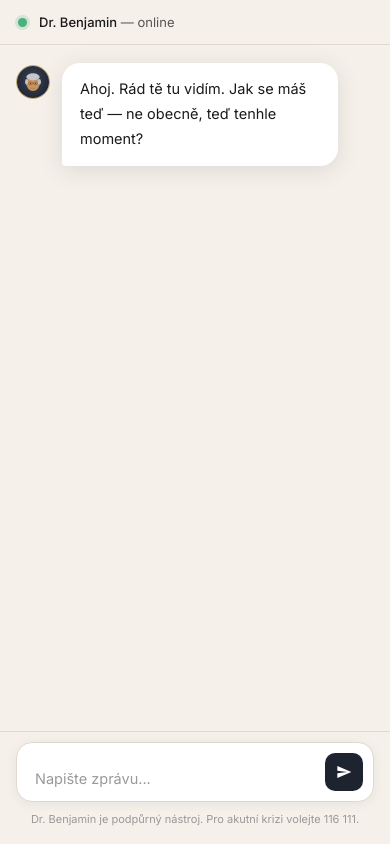
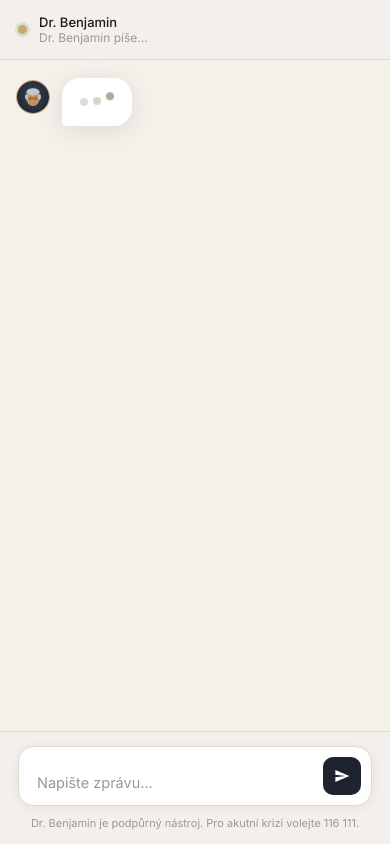
Before and after one commit to MilanZocher/DR-BENJAMIN, a website: page index.html in a window 390 px wide. Drawn offline with Linux system fonts and the light colour scheme; no server answers; a web font is replaced by a local one.

Commit message:
Add files via upload

```diff
--- a/index.html
+++ b/index.html
@@ -9,27 +9,16 @@
   <style>
     *, *::before, *::after { box-sizing: border-box; margin: 0; padding: 0; }
     :root {
-      --sidebar-bg: #1e2330;
-      --chat-bg: #f5f0ea;
-      --accent: #c9a96e;
-      --user-msg: #1c4a6e;
-      --dr-msg: #ffffff;
-      --text-dark: #1a1a1a;
-      --text-mid: #555;
-      --text-light: #999;
-      --border: #e0d8ce;
-      --shadow: 0 4px 24px rgba(0,0,0,0.10);
-      --radius: 18px;
+      --sidebar-bg: #1e2330; --chat-bg: #f5f0ea; --accent: #c9a96e;
+      --user-msg: #1c4a6e; --dr-msg: #ffffff;
+      --text-dark: #1a1a1a; --text-mid: #555; --text-light: #999;
+      --border: #e0d8ce; --shadow: 0 4px 24px rgba(0,0,0,0.10); --radius: 18px;
     }
     html, body { height: 100%; font-family: 'Inter', sans-serif; background: var(--chat-bg); color: var(--text-dark); }
     .app { display: flex; height: 100vh; overflow: hidden; }
 
     /* SIDEBAR */
-    .sidebar {
-      width: 290px; min-width: 250px; background: var(--sidebar-bg);
-      display: flex; flex-direction: column; align-items: center;
-      padding: 40px 24px 32px;
-    }
+    .sidebar { width: 290px; min-width: 250px; background: var(--sidebar-bg); display: flex; flex-direction: column; align-items: center; padding: 40px 24px 32px; }
     .sidebar-logo { font-family: 'Playfair Display', serif; font-size: 11px; letter-spacing: 3px; text-transform: uppercase; color: var(--accent); margin-bottom: 36px; opacity: 0.85; }
     .portrait-wrap { width: 155px; height: 155px; border-radius: 50%; overflow: hidden; border: 3px solid var(--accent); box-shadow: 0 0 0 6px rgba(201,169,110,0.15); margin-bottom: 22px; background: #2c3545; flex-shrink: 0; }
     .portrait-wrap svg { width: 100%; height: 100%; }
@@ -43,10 +32,11 @@
 
     /* CHAT */
     .chat-area { flex: 1; display: flex; flex-direction: column; min-width: 0; }
-    .chat-header { padding: 18px 32px; border-bottom: 1px solid var(--border); background: rgba(245,240,234,0.95); backdrop-filter: blur(8px); display: flex; align-items: center; gap: 12px; }
-    .chat-header-dot { width: 9px; height: 9px; border-radius: 50%; background: #4caf7d; box-shadow: 0 0 0 3px rgba(76,175,125,0.2); }
+    .chat-header { padding: 18px 32px; border-bottom: 1px solid var(--border); background: rgba(245,240,234,0.95); display: flex; align-items: center; gap: 12px; }
+    .chat-header-dot { width: 9px; height: 9px; border-radius: 50%; background: #4caf7d; box-shadow: 0 0 0 3px rgba(76,175,125,0.2); transition: background 0.4s; }
     .chat-header-text { font-size: 13px; color: var(--text-mid); }
     .chat-header-text strong { color: var(--text-dark); font-weight: 500; }
+    .chat-header-status { font-size: 12px; color: var(--text-light); transition: opacity 0.3s; }
 
     .chat-messages { flex: 1; overflow-y: auto; padding: 32px 32px 16px; display: flex; flex-direction: column; gap: 20px; scroll-behavior: smooth; }
     .chat-messages::-webkit-scrollbar { width: 4px; }
@@ -59,20 +49,58 @@
 
     .msg-avatar { width: 34px; height: 34px; border-radius: 50%; overflow: hidden; flex-shrink: 0; margin-top: 2px; }
     .msg-avatar.dr-avatar { border: 1.5px solid var(--accent); }
-    .msg-avatar.user-avatar { background: var(--user-msg); display: flex; align-items: center; justify-content: center; color: white; font-size: 14px; font-weight: 500; }
+    .msg-avatar.user-avatar { background: var(--user-msg); display: flex; align-items: center; justify-content: center; color: white; font-size: 13px; font-weight: 500; }
 
     .msg-bubble { padding: 14px 18px; border-radius: var(--radius); font-size: 14.5px; line-height: 1.72; box-shadow: var(--shadow); }
     .msg.dr .msg-bubble { background: var(--dr-msg); color: var(--text-dark); border-bottom-left-radius: 4px; }
     .msg.user .msg-bubble { background: var(--user-msg); color: #fff; border-bottom-right-radius: 4px; }
 
+    /* WHATSAPP-STYLE TYPING INDICATOR */
     .typing { display: flex; gap: 12px; align-self: flex-start; animation: fadeIn 0.3s ease; }
-    .typing-dots { background: var(--dr-msg); padding: 14px 18px; border-radius: var(--radius); border-bottom-left-radius: 4px; box-shadow: var(--shadow); display: flex; gap: 5px; align-items: center; }
-    .typing-dots span { width: 7px; height: 7px; border-radius: 50%; background: var(--accent); animation: bounce 1.2s infinite; }
-    .typing-dots span:nth-child(2) { animation-delay: 0.2s; }
-    .typing-dots span:nth-child(3) { animation-delay: 0.4s; }
-    @keyframes bounce { 0%,60%,100% { transform: translateY(0); opacity: 0.4; } 30% { transform: translateY(-6px); opacity: 1; } }
+    .typing-bubble {
+      background: var(--dr-msg);
+      padding: 14px 18px;
+      border-radius: var(--radius);
+      border-bottom-left-radius: 4px;
+      box-shadow: var(--shadow);
+      display: flex;
+      gap: 5px;
+      align-items: center;
+      min-height: 48px;
+    }
+    .typing-bubble span {
+      display: block;
+      width: 8px;
+      height: 8px;
+      border-radius: 50%;
+      background: #b0a898;
+      animation: waDot 1.4s ease-in-out infinite;
+    }
+    .typing-bubble span:nth-child(1) { animation-delay: 0s; }
+    .typing-bubble span:nth-child(2) { animation-delay: 0.2s; }
+    .typing-bubble span:nth-child(3) { animation-delay: 0.4s; }
 
-    .chat-input-wrap { padding: 14px 32px 22px; background: rgba(245,240,234,0.95); backdrop-filter: blur(8px); border-top: 1px solid var(--border); }
+    @keyframes waDot {
+      0%   { transform: translateY(0);   opacity: 0.4; }
+      25%  { transform: translateY(-6px); opacity: 1;   }
+      50%  { transform: translateY(0);   opacity: 0.4; }
+      100% { transform: translateY(0);   opacity: 0.4; }
+    }
+
+    /* Cursor blink in typewriter */
+    .typing-cursor {
+      display: inline-block;
+      width: 2px;
+      height: 1em;
+      background: var(--accent);
+      margin-left: 1px;
+      vertical-align: text-bottom;
+      animation: blink 0.7s step-end infinite;
+    }
+    @keyframes blink { 0%,100% { opacity: 1; } 50% { opacity: 0; } }
+
+    /* INPUT */
+    .chat-input-wrap { padding: 14px 32px 22px; background: rgba(245,240,234,0.95); border-top: 1px solid var(--border); }
     .chat-input-inner { display: flex; gap: 12px; align-items: flex-end; background: #fff; border: 1.5px solid var(--border); border-radius: 16px; padding: 10px 10px 10px 18px; box-shadow: 0 2px 12px rgba(0,0,0,0.06); transition: border-color 0.2s; }
     .chat-input-inner:focus-within { border-color: var(--accent); }
     .chat-input { flex: 1; border: none; outline: none; resize: none; font-family: 'Inter', sans-serif; font-size: 14.5px; line-height: 1.6; color: var(--text-dark); background: transparent; max-height: 140px; min-height: 24px; }
@@ -85,9 +113,8 @@
 
     @media (max-width: 680px) {
       .sidebar { display: none; }
-      .chat-header { padding: 14px 18px; }
+      .chat-header, .chat-input-wrap { padding: 14px 18px; }
       .chat-messages { padding: 18px 16px 12px; }
-      .chat-input-wrap { padding: 10px 16px 18px; }
       .msg { max-width: 90%; }
     }
   </style>
@@ -110,11 +137,8 @@
         <ellipse cx="115" cy="115" rx="15" ry="20" fill="#bf8a55" opacity="0.3"/>
         <path d="M58,80 Q65,55 80,52 Q100,48 120,52 Q135,55 142,80" fill="#c5c5cc"/>
         <ellipse cx="100" cy="68" rx="42" ry="22" fill="#b8b8c0"/>
-        <path d="M62,78 Q68,58 82,54" stroke="#a8a8b5" stroke-width="1.5" fill="none" opacity="0.6"/>
-        <path d="M138,78 Q132,58 118,54" stroke="#a8a8b5" stroke-width="1.5" fill="none" opacity="0.6"/>
         <ellipse cx="60" cy="100" rx="10" ry="18" fill="#c0c0c8"/>
         <ellipse cx="140" cy="100" rx="10" ry="18" fill="#c0c0c8"/>
-        <path d="M82,88 Q100,85 115,88" stroke="#b07840" stroke-width="0.8" fill="none" opacity="0.3"/>
         <path d="M74,98 Q83,94 92,97" stroke="#909098" stroke-width="2.5" stroke-linecap="round" fill="none"/>
         <path d="M108,97 Q117,94 126,98" stroke="#909098" stroke-width="2.5" stroke-linecap="round" fill="none"/>
         <rect x="72" y="101" width="24" height="16" rx="7" fill="none" stroke="#4a3c28" stroke-width="1.8"/>
@@ -144,15 +168,16 @@
       <span class="tag">BPD</span><span class="tag">ADHD</span><span class="tag">HSP</span>
       <span class="tag">Trauma</span><span class="tag">Jung</span><span class="tag">Rodina</span>
     </div>
-    <div class="sidebar-footer">
-      Podpůrný nástroj pro osobní rozvoj.<br>Není náhradou za klinickou péči.
-    </div>
+    <div class="sidebar-footer">Podpůrný nástroj pro osobní rozvoj.<br>Není náhradou za klinickou péči.</div>
   </aside>
 
   <main class="chat-area">
     <header class="chat-header">
-      <div class="chat-header-dot"></div>
-      <div class="chat-header-text"><strong>Dr. Benjamin</strong> — online</div>
+      <div class="chat-header-dot" id="statusDot"></div>
+      <div>
+        <div class="chat-header-text"><strong>Dr. Benjamin</strong></div>
+        <div class="chat-header-status" id="statusLabel">online</div>
+      </div>
     </header>
     <div class="chat-messages" id="chatMessages"></div>
     <div class="chat-input-wrap">
@@ -171,65 +196,113 @@
   let messages = [];
   let isLoading = false;
 
-  const DR_AVATAR = `<svg viewBox="0 0 200 220" xmlns="http://www.w3.org/2000/svg">
-    <radialGradient id="bg2" cx="50%" cy="40%" r="60%"><stop offset="0%" stop-color="#3a4558"/><stop offset="100%" stop-color="#1e2330"/></radialGradient>
-    <rect width="200" height="220" fill="url(#bg2)"/>
-    <ellipse cx="100" cy="108" rx="42" ry="48" fill="#c9935f"/>
-    <ellipse cx="100" cy="68" rx="42" ry="22" fill="#c5c5cc"/>
-    <ellipse cx="60" cy="100" rx="10" ry="18" fill="#c0c0c8"/>
-    <ellipse cx="140" cy="100" rx="10" ry="18" fill="#c0c0c8"/>
-    <rect x="72" y="101" width="24" height="16" rx="7" fill="none" stroke="#4a3c28" stroke-width="2"/>
-    <rect x="104" y="101" width="24" height="16" rx="7" fill="none" stroke="#4a3c28" stroke-width="2"/>
-    <line x1="96" y1="108" x2="104" y2="108" stroke="#4a3c28" stroke-width="2"/>
-    <ellipse cx="84" cy="109" rx="4" ry="3.5" fill="#5c3a1a"/>
-    <ellipse cx="116" cy="109" rx="4" ry="3.5" fill="#5c3a1a"/>
-    <path d="M87,140 Q100,148 113,140" stroke="#9a6040" stroke-width="2" stroke-linecap="round" fill="none"/>
-  </svg>`;
+  const DR_AVATAR = '<svg viewBox="0 0 200 220" xmlns="http://www.w3.org/2000/svg"><radialGradient id="ba" cx="50%" cy="40%" r="60%"><stop offset="0%" stop-color="#3a4558"/><stop offset="100%" stop-color="#1e2330"/></radialGradient><rect width="200" height="220" fill="url(#ba)"/><ellipse cx="100" cy="108" rx="42" ry="48" fill="#c9935f"/><ellipse cx="100" cy="68" rx="42" ry="22" fill="#c5c5cc"/><ellipse cx="60" cy="100" rx="10" ry="18" fill="#c0c0c8"/><ellipse cx="140" cy="100" rx="10" ry="18" fill="#c0c0c8"/><rect x="72" y="101" width="24" height="16" rx="7" fill="none" stroke="#4a3c28" stroke-width="2"/><rect x="104" y="101" width="24" height="16" rx="7" fill="none" stroke="#4a3c28" stroke-width="2"/><line x1="96" y1="108" x2="104" y2="108" stroke="#4a3c28" stroke-width="2"/><ellipse cx="84" cy="109" rx="4" ry="3.5" fill="#5c3a1a"/><ellipse cx="116" cy="109" rx="4" ry="3.5" fill="#5c3a1a"/><path d="M87,140 Q100,148 113,140" stroke="#9a6040" stroke-width="2" stroke-linecap="round" fill="none"/></svg>';
 
-  function addMessage(from, text, initials) {
+  function setStatus(label, color) {
+    document.getElementById('statusLabel').textContent = label;
+    document.getElementById('statusDot').style.background = color;
+  }
+
+  // Typewriter effect — píše znak po znaku
+  async function typeText(text, bubbleEl) {
+    const wrap = document.getElementById('chatMessages');
+    // Rychlost: cílíme na 2–5 sekund celkem podle délky
+    const total = text.length;
+    const duration = Math.min(Math.max(total * 28, 800), 5000);
+    const delay = duration / total;
+
+    const cursor = document.createElement('span');
+    cursor.className = 'typing-cursor';
+    bubbleEl.appendChild(cursor);
+
+    for (let i = 0; i < text.length; i++) {
+      cursor.insertAdjacentText('beforebegin', text[i]);
+      wrap.scrollTop = wrap.scrollHeight;
+      await new Promise(r => setTimeout(r, delay));
+    }
+    cursor.remove();
+  }
+
+  // Přidá bublinku Dr. Benjamina a vrátí element obsahu
+  function createDrBubble() {
     const wrap = document.getElementById('chatMessages');
     const div = document.createElement('div');
-    div.className = `msg ${from}`;
-    const avatar = document.createElement('div');
-    avatar.className = 'msg-avatar ' + (from === 'dr' ? 'dr-avatar' : 'user-avatar');
-    avatar.innerHTML = from === 'dr' ? DR_AVATAR : (initials || '?');
+    div.className = 'msg dr';
+    const av = document.createElement('div');
+    av.className = 'msg-avatar dr-avatar';
+    av.innerHTML = DR_AVATAR;
+    const bubble = document.createElement('div');
+    bubble.className = 'msg-bubble';
+    bubble.style.whiteSpace = 'pre-wrap';
+    div.appendChild(av);
+    div.appendChild(bubble);
+    wrap.appendChild(div);
+    wrap.scrollTop = wrap.scrollHeight;
+    return bubble;
+  }
+
+  function addUserMessage(text) {
+    const wrap = document.getElementById('chatMessages');
+    const div = document.createElement('div');
+    div.className = 'msg user';
+    const av = document.createElement('div');
+    av.className = 'msg-avatar user-avatar';
+    av.textContent = 'Já';
     const bubble = document.createElement('div');
     bubble.className = 'msg-bubble';
     bubble.style.whiteSpace = 'pre-wrap';
     bubble.textContent = text;
-    div.appendChild(avatar);
+    div.appendChild(av);
     div.appendChild(bubble);
     wrap.appendChild(div);
     wrap.scrollTop = wrap.scrollHeight;
   }
 
+  // WhatsApp typing indicator
   let typingEl = null;
   function showTyping() {
     const wrap = document.getElementById('chatMessages');
     typingEl = document.createElement('div');
     typingEl.className = 'typing';
-    const avatar = document.createElement('div');
-    avatar.className = 'msg-avatar dr-avatar';
-    avatar.innerHTML = DR_AVATAR;
-    const dots = document.createElement('div');
-    dots.className = 'typing-dots';
-    dots.innerHTML = '<span></span><span></span><span></span>';
-    typingEl.appendChild(avatar);
-    typingEl.appendChild(dots);
+    const av = document.createElement('div');
+    av.className = 'msg-avatar dr-avatar';
+    av.innerHTML = DR_AVATAR;
+    const bubble = document.createElement('div');
+    bubble.className = 'typing-bubble';
+    bubble.innerHTML = '<span></span><span></span><span></span>';
+    typingEl.appendChild(av);
+    typingEl.appendChild(bubble);
     wrap.appendChild(typingEl);
     wrap.scrollTop = wrap.scrollHeight;
   }
-  function hideTyping() { if (typingEl) { typingEl.remove(); typingEl = null; } }
+  function hideTyping() {
+    if (typingEl) { typingEl.remove(); typingEl = null; }
+  }
 
-  async function callBackend(msgs, isOpening) {
+  // Fetch s timeoutem + retry
+  async function callBackend(msgs, isOpening, attempt) {
+    attempt = attempt || 1;
+    const ctrl = new AbortController();
+    const timer = setTimeout(() => ctrl.abort(), 45000);
+    try {
       const res = await fetch('/api/chat', {
         method: 'POST',
         headers: { 'content-type': 'application/json' },
-      body: JSON.stringify({ messages: msgs, isOpening })
+        body: JSON.stringify({ messages: msgs, isOpening: !!isOpening }),
+        signal: ctrl.signal
       });
+      clearTimeout(timer);
       const data = await res.json();
-    if (!res.ok) throw new Error(data.error || 'Chyba serveru');
+      if (!res.ok) throw new Error(data.error || 'Chyba');
       return data.text;
+    } catch(e) {
+      clearTimeout(timer);
+      if (attempt < 3) {
+        await new Promise(r => setTimeout(r, 5000));
+        return callBackend(msgs, isOpening, attempt + 1);
+      }
+      throw e;
+    }
   }
 
   async function sendMessage() {
@@ -239,26 +312,36 @@
     if (!text) return;
     input.value = '';
     input.style.height = 'auto';
-    addMessage('user', text, 'Já');
+
+    addUserMessage(text);
     messages.push({ role: 'user', content: text });
+
     isLoading = true;
     document.getElementById('sendBtn').disabled = true;
+    setStatus('Dr. Benjamin píše...', '#c9a96e');
     showTyping();
+
     try {
       const reply = await callBackend(messages, false);
       hideTyping();
-      addMessage('dr', reply);
+      // Zobraz bublinku a piš do ní znak po znaku
+      const bubble = createDrBubble();
+      await typeText(reply, bubble);
       messages.push({ role: 'assistant', content: reply });
-    } catch (e) {
+      setStatus('online', '#4caf7d');
+    } catch(e) {
       hideTyping();
-      addMessage('dr', 'Omlouvám se, momentálně se nemohu připojit. Zkuste to za chvíli.');
+      const bubble = createDrBubble();
+      bubble.textContent = 'Teď se nemohu připojit. Zkuste napsat znovu za chvíli.';
+      setStatus('offline', '#e53935');
     }
+
     isLoading = false;
     document.getElementById('sendBtn').disabled = false;
     input.focus();
   }
 
-  // Auto-resize textarea
+  // Input
   document.getElementById('chatInput').addEventListener('input', function() {
     this.style.height = 'auto';
     this.style.height = Math.min(this.scrollHeight, 140) + 'px';
@@ -267,18 +350,24 @@
     if (e.key === 'Enter' && !e.shiftKey) { e.preventDefault(); sendMessage(); }
   });
 
-  // Dr. Benjamin opens first
+  // Opening
   window.addEventListener('load', async () => {
+    setStatus('Dr. Benjamin píše...', '#c9a96e');
     showTyping();
     try {
-      const opening = await callBackend([{ role: 'user', content: '(nový uživatel se právě připojil)' }], true);
+      const text = await callBackend([{ role: 'user', content: 'Zacni.' }], true);
       hideTyping();
-      addMessage('dr', opening);
-      messages.push({ role: 'assistant', content: opening });
+      const bubble = createDrBubble();
+      await typeText(text, bubble);
+      messages.push({ role: 'assistant', content: text });
+      setStatus('online', '#4caf7d');
     } catch(e) {
       hideTyping();
-      addMessage('dr', 'Ahoj. Rád tě tu vidím. Jak se máš teď — ne obecně, teď tenhle moment?');
-      messages.push({ role: 'assistant', content: 'Ahoj. Rád tě tu vidím. Jak se máš teď — ne obecně, teď tenhle moment?' });
+      const fb = 'Ahoj. Rád tě tu vidím. Jak se máš teď — ne obecně, teď tenhle moment?';
+      const bubble = createDrBubble();
+      await typeText(fb, bubble);
+      messages.push({ role: 'assistant', content: fb });
+      setStatus('online', '#4caf7d');
     }
   });
 </script>
```
Lines whose indentation alone changed are shown as unchanged.
